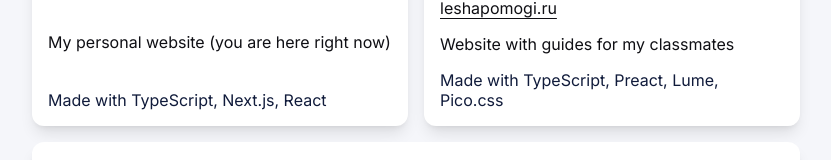
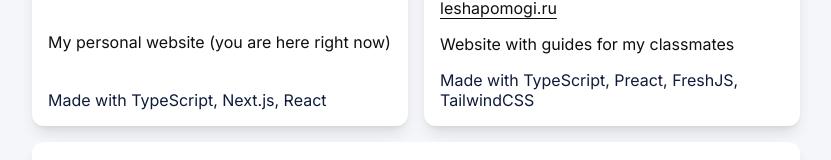
Before and after one commit to tapnisu/tapni.su, a Next.js app: page / in a window 1280 px wide. Shown: the part 1594-1754 px from the top of the page, without its empty margins (224-1055 px from the left). Built offline with nearby package versions, Linux system fonts and the light colour scheme.

Commit message:
update technologies used in leshapomogi

```diff
--- a/components/projects/index.tsx
+++ b/components/projects/index.tsx
@@ -53,7 +53,7 @@ export default function Projects(props: React.HTMLAttributes<HTMLDivElement>) {
       url: "https://leshapomogi.ru/",
       image: leshapomogiImage,
       description: t.projectsData.leshapomogi.description,
-      buildUsing: ["TypeScript", "Preact", "Lume", "Pico.css"],
+      buildUsing: ["TypeScript", "Preact", "FreshJS", "TailwindCSS"],
     },
   ];
 
```
